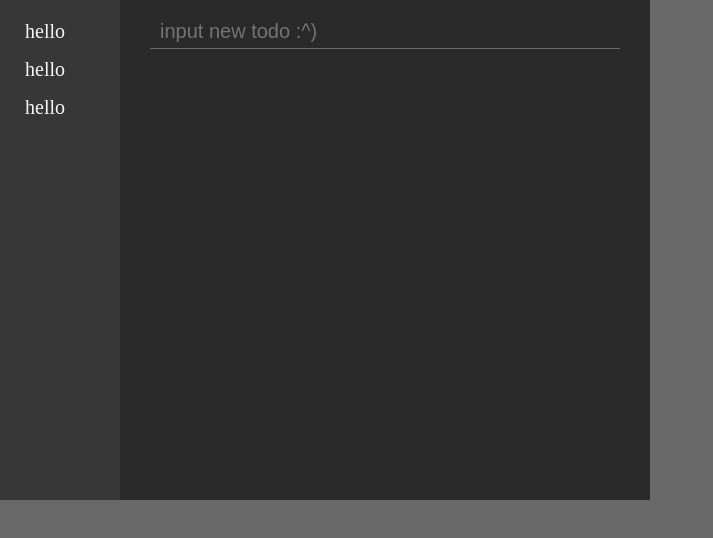
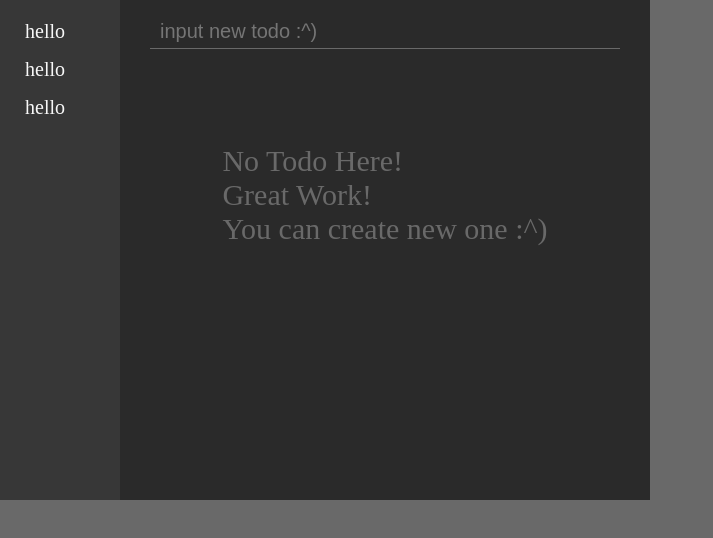
Before and after one commit to Lootmann/MineApps, a React (Create React App) app in the folder misc/chrome-extension/extension-with-react/chrome-ex-react/: page / in a window 1280 px wide. Shown: the top 538 px of the page, without its empty margins (0-713 px from the left). Built offline with nearby package versions, Linux system fonts and the light colour scheme.

Commit message:
misc: chrome-extension - when there are no todos, show special message for you :^)

```diff
--- a/misc/chrome-extension/extension-with-react/chrome-ex-react/src/components/Todo.tsx
+++ b/misc/chrome-extension/extension-with-react/chrome-ex-react/src/components/Todo.tsx
@@ -79,7 +79,16 @@ export function Todo(props: {
 
   return (
     <>
-      {props.todos.map((todo) => {
+      {props.todos.length === 0 ? (
+        <li className="no-todo" key="0">
+          No Todo Here!
+          <br />
+          Great Work!
+          <br />
+          You can create new one :^)
+        </li>
+      ) : (
+        props.todos.map((todo) => {
           return (
             <li
               className="todo"
@@ -99,7 +108,8 @@ export function Todo(props: {
               {ParseTitle(todo.title, todo.id)}
             </li>
           );
-      })}
+        })
+      )}
     </>
   );
 }
--- a/misc/chrome-extension/extension-with-react/chrome-ex-react/src/styles/todo.css
+++ b/misc/chrome-extension/extension-with-react/chrome-ex-react/src/styles/todo.css
@@ -35,6 +35,18 @@
   list-style: none;
 }
 
+.no-todo {
+  margin-right: auto;
+  margin-left: auto;
+  margin-top: 80px;
+  padding: 5px 10px;
+
+  color: var(--thin-gray);
+  font-size: 30px;
+
+  list-style: none;
+}
+
 .todo-checkbox {
   display: inline-block;
   transform: translateY(2px);
```
Lines whose indentation alone changed are shown as unchanged.
